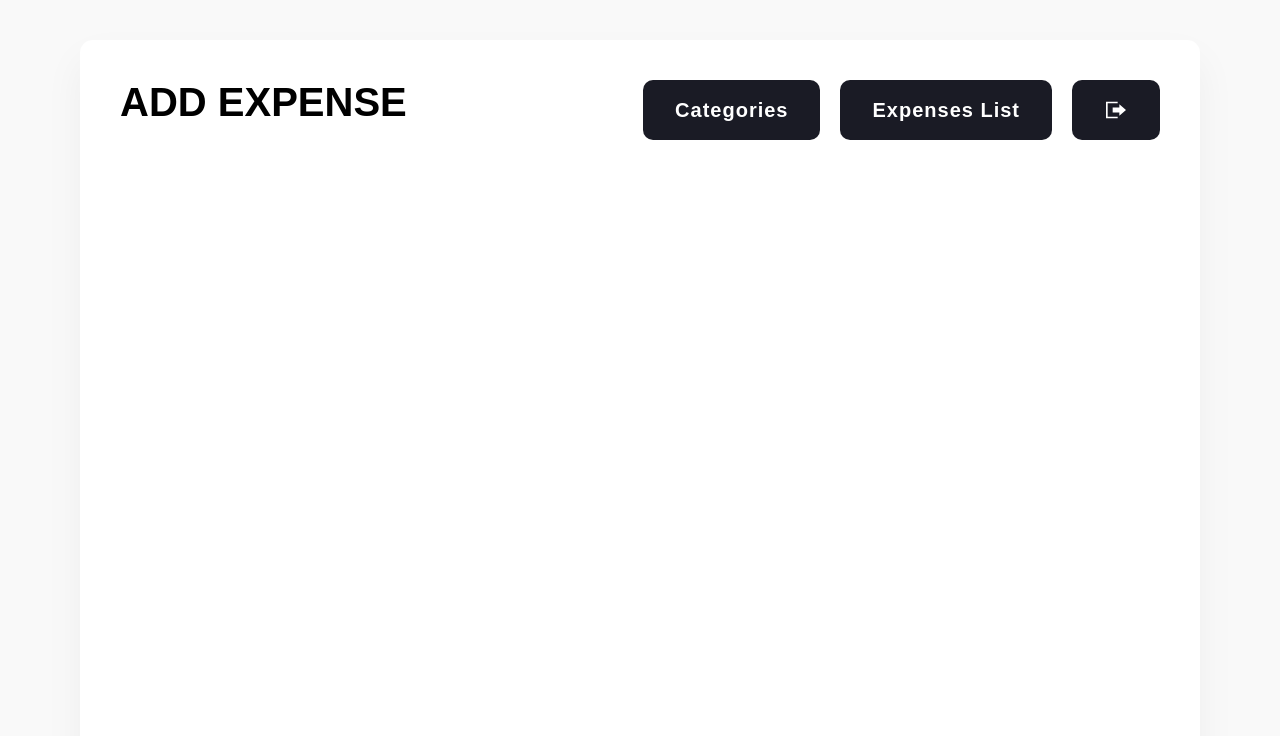
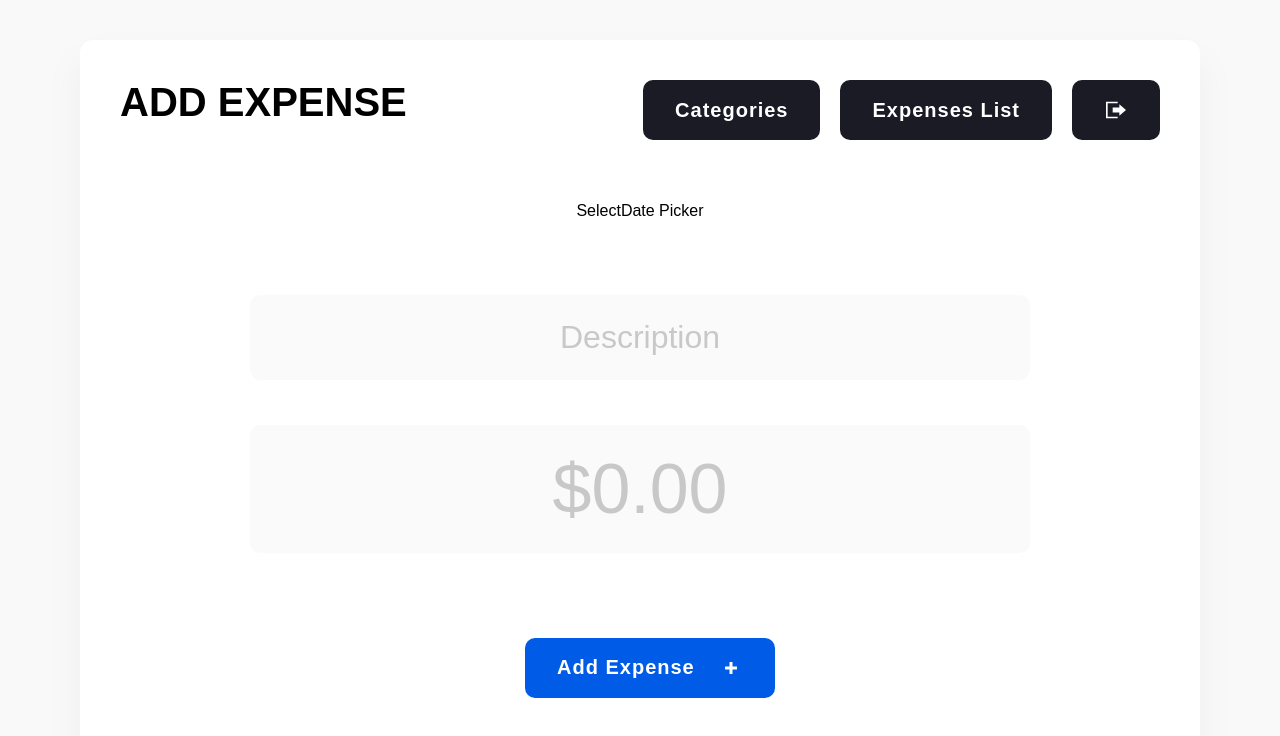
Before and after one commit to jairpss/expenses_app, a React (Create React App) app: page / in a window 1280 px wide. Shown: the top 736 px of the page. Built offline with nearby package versions, Linux system fonts and the light colour scheme; no server answers; sample sign-in values are in the browser's storage; what webfontloader would draw is missing.

Commit message:
form to add expense

```diff
--- a/src/App.js
+++ b/src/App.js
@@ -3,6 +3,7 @@ import Helmet from 'react-helmet'
 import {Header, Title, HeaderContainer, BtnContainer} from './elements/Header'
 import Button from './elements/Button'
 import BtnLogout from './elements/BtnLogout'
+import ExpenseForm from './components/ExpenseForm'
 
 const App = () => {
   return (
@@ -21,6 +22,8 @@ const App = () => {
           </BtnContainer>
         </HeaderContainer>
       </Header>
+
+      <ExpenseForm />
     </>
    );
 }
--- /dev/null
+++ b/src/components/ExpenseForm.js
@@ -0,0 +1,52 @@
+import React, {useState} from 'react'
+import {FilterContainer, Form, Input, BigInput, ButtonContainer} from './../elements/FormElements'
+import Button from './../elements/Button'
+import {ReactComponent as PlusIcon} from './../images/plus.svg'
+
+const ExpenseForm = () => {
+    const [inputDescription, setInputDescription] = useState('')
+    const [inputAmount, setInputAmount] = useState('')
+
+    const handleChange = (e) => {
+        if(e.target.name === 'description'){
+            setInputDescription(e.target.value)
+        } else if (e.target.name === 'amount'){
+            setInputAmount(e.target.value.replace(/[^0-9.]/g, ''))
+        }
+    }
+
+    return (
+        <Form>
+            <FilterContainer>
+                <p>Select</p>
+                <p>Date Picker</p>
+            </FilterContainer>
+
+
+            <Input
+                type="text"
+                name="description"
+                id="description"
+                placeholder="Description"
+                value={inputDescription}
+                onChange={handleChange}
+            />
+            <BigInput
+                type="text"
+                name="amount"
+                id="amount"
+                placeholder="$0.00"
+                value={inputAmount}
+                onChange={handleChange}
+            />
+
+            <ButtonContainer>
+                <Button as="button" primary withIcon type="submit">
+                    Add Expense <PlusIcon />
+                </Button>
+            </ButtonContainer>
+        </Form>
+     );
+}
+
+export default ExpenseForm;
```
